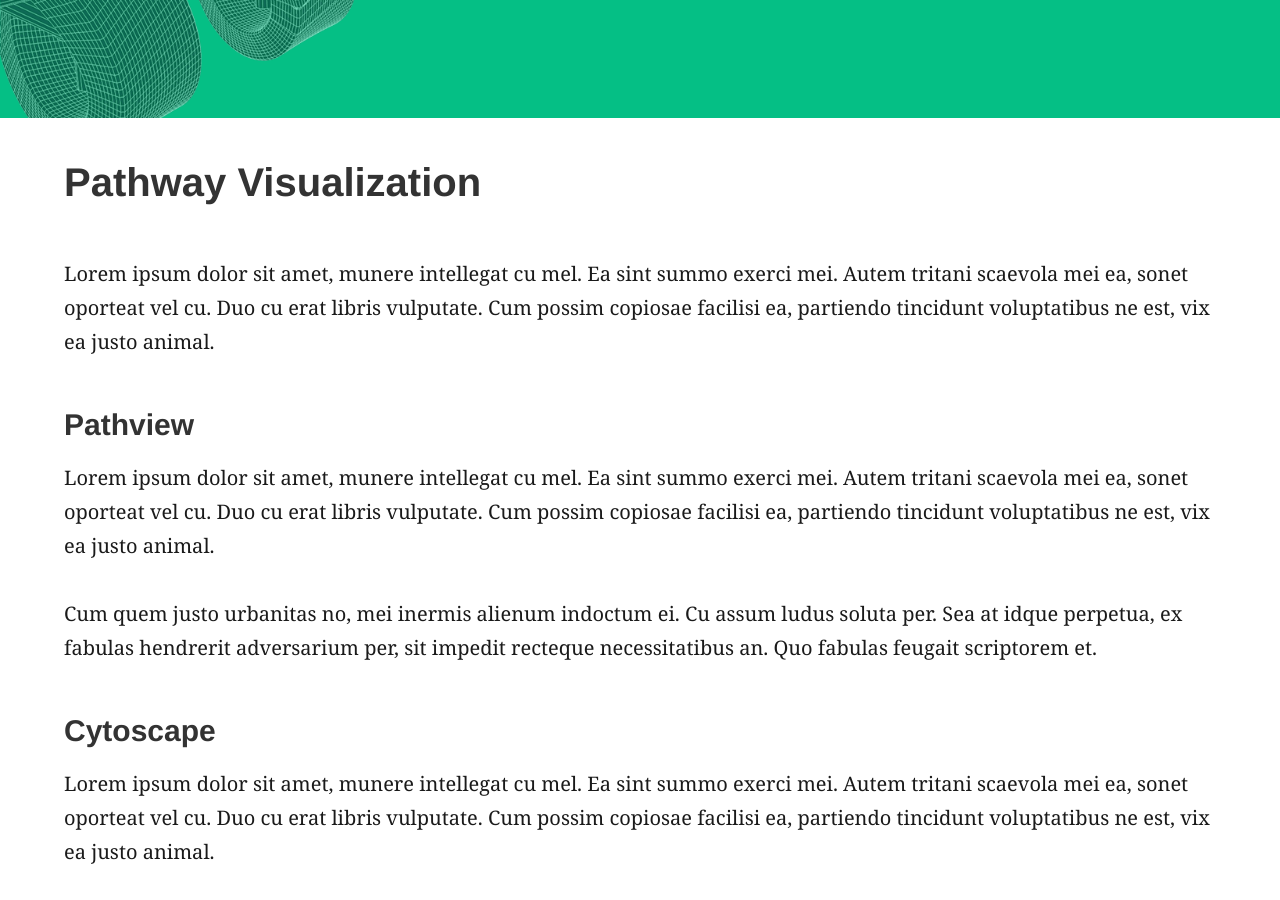
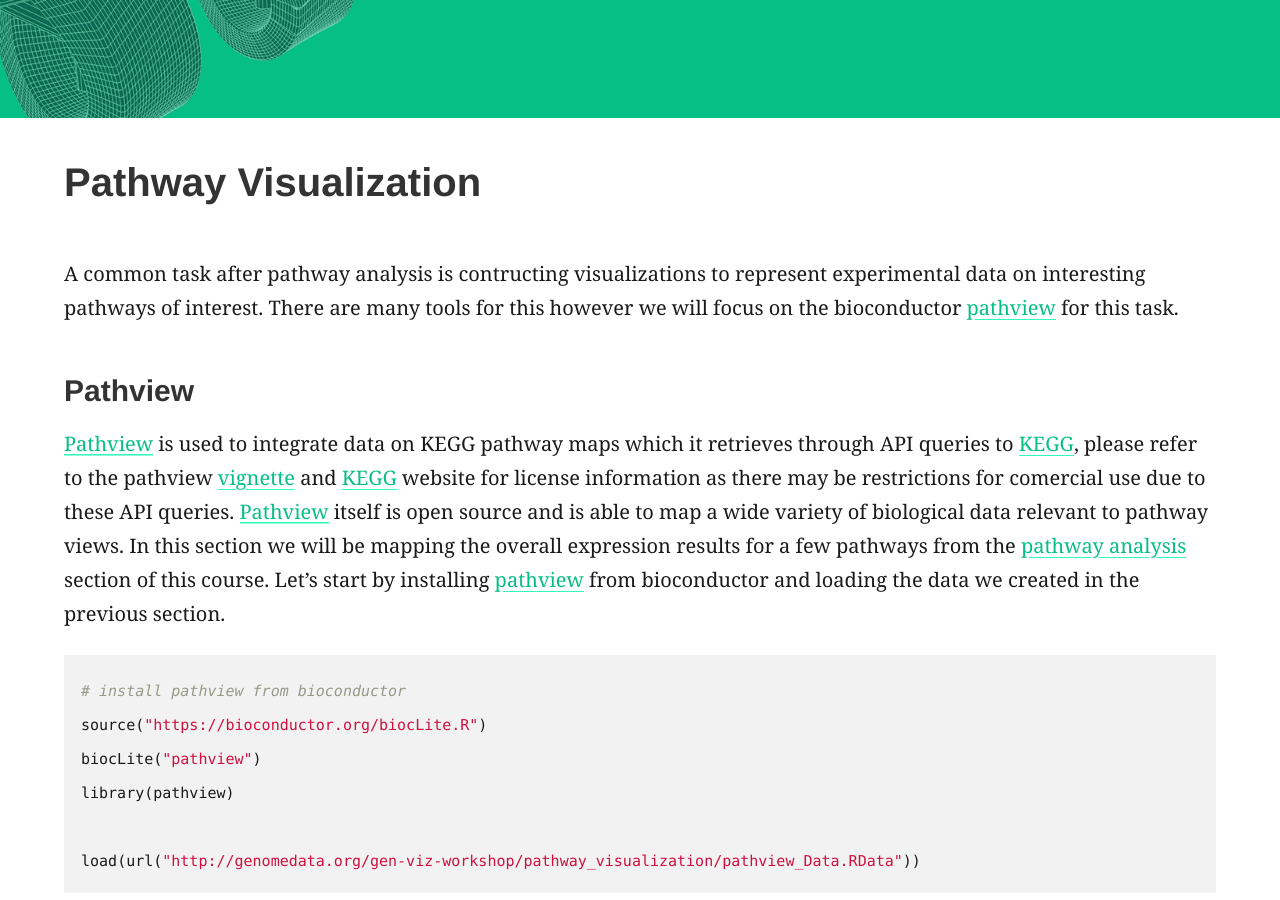
Before and after one commit to griffithlab/genviz.org, a Jekyll site: the page built from _posts/0009-01-01-PathwayVisualization.md, in a window 1280 px wide and 900 px high, scrolled down 306 px. Built offline with Jekyll 4.4.1, drawn with Linux system fonts in a browser that asks for light colours; some of the changed text lies outside the part shown.

Commit message:
started pathway visualization section

````diff
--- a/_posts/0009-01-01-PathwayVisualization.md
+++ b/_posts/0009-01-01-PathwayVisualization.md
@@ -8,14 +8,27 @@ feature_image: "assets/genvis-dna-bg_optimized_v1a.png"
 date: 0009-01-01
 ---
 
-Lorem ipsum dolor sit amet, munere intellegat cu mel. Ea sint summo exerci mei. Autem tritani scaevola mei ea, sonet oporteat vel cu. Duo cu erat libris vulputate. Cum possim copiosae facilisi ea, partiendo tincidunt voluptatibus ne est, vix ea justo animal.
+A common task after pathway analysis is contructing visualizations to represent experimental data on interesting pathways of interest. There are many tools for this however we will focus on the bioconductor [pathview](https://bioconductor.org/packages/release/bioc/html/pathview.html) for this task.
 
 ### Pathview
-Lorem ipsum dolor sit amet, munere intellegat cu mel. Ea sint summo exerci mei. Autem tritani scaevola mei ea, sonet oporteat vel cu. Duo cu erat libris vulputate. Cum possim copiosae facilisi ea, partiendo tincidunt voluptatibus ne est, vix ea justo animal.
+[Pathview](https://bioconductor.org/packages/release/bioc/html/pathview.html) is used to integrate data on KEGG pathway maps which it retrieves through API queries to [KEGG](http://www.genome.jp/kegg/), please refer to the pathview [vignette](https://bioconductor.org/packages/release/bioc/vignettes/pathview/inst/doc/pathview.pdf) and [KEGG](http://www.genome.jp/kegg/) website for license information as there may be restrictions for comercial use due to these API queries. [Pathview](https://bioconductor.org/packages/release/bioc/html/pathview.html) itself is open source and is able to map a wide variety of biological data relevant to pathway views. In this section we will be mapping the overall expression results for a few pathways from the [pathway analysis](http://genviz.org/module%203/0008/01/01/pathwayAnalysis/) section of this course. Let's start by installing [pathview](https://bioconductor.org/packages/release/bioc/html/pathview.html) from bioconductor and loading the data we created in the previous section.
 
-Cum quem justo urbanitas no, mei inermis alienum indoctum ei. Cu assum ludus soluta per. Sea at idque perpetua, ex fabulas hendrerit adversarium per, sit impedit recteque necessitatibus an. Quo fabulas feugait scriptorem et.
+```R
+# install pathview from bioconductor
+source("https://bioconductor.org/biocLite.R")
+biocLite("pathview")
+library(pathview)
 
-### Cytoscape
-Lorem ipsum dolor sit amet, munere intellegat cu mel. Ea sint summo exerci mei. Autem tritani scaevola mei ea, sonet oporteat vel cu. Duo cu erat libris vulputate. Cum possim copiosae facilisi ea, partiendo tincidunt voluptatibus ne est, vix ea justo animal.
+load(url("http://genomedata.org/gen-viz-workshop/pathway_visualization/pathview_Data.RData"))
+```
 
-Cum quem justo urbanitas no, mei inermis alienum indoctum ei. Cu assum ludus soluta per. Sea at idque perpetua, ex fabulas hendrerit adversarium per, sit impedit recteque necessitatibus an. Quo fabulas feugait scriptorem et.
+# Visualizing KEGG pathways
+Now that we have our initial data loaded let's choose a few pathways to visualize. The "Mismatch repair" repair pathway is significantly perturbed by up regulated genes, and corresponds to the following kegg id: "hsa03430". We can view this using the row names of the pathway dataset `fc.kegg.sigmet.p.up`. Let's use our experiments expression in the data frame `tumor_v_normal_DE.fc` and view it in the context of this pathway. Two graphs will be written to your current working directory by the [pathview()](https://www.rdocumentation.org/packages/pathview/versions/1.12.0/topics/pathview) function, one will be the original kegg pathway view and the second one will have expression values overlayed. You can find your current working directory with the function [getwd()](https://www.rdocumentation.org/packages/base/versions/3.4.1/topics/getwd).
+
+```R
+# view the hsa03430 pathway from the pathway analysis
+fc.kegg.sigmet.p.up[grepl("hsa03430", rownames(fc.kegg.sigmet.p.up), fixed=TRUE),]
+
+# Overlay the expression data onto this pathway
+pathview(gene.data=tumor_v_normal_DE.fc, species="hsa", pathway.id="hsa03430")
+```
````
